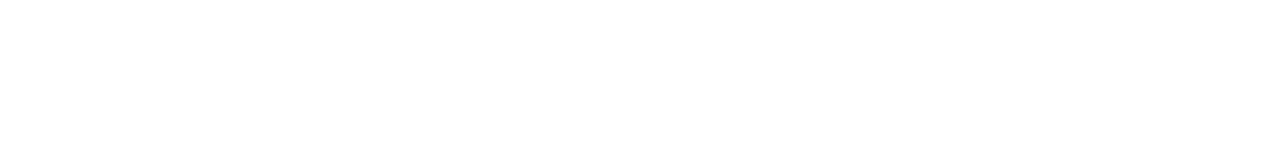
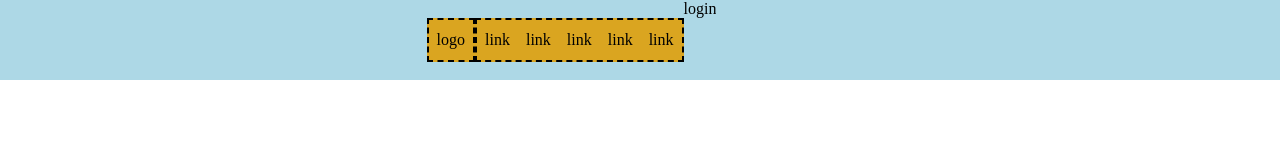
Before and after one commit to AleDelCampo/htmlcss-struttura-discord, a plain HTML site: page index.html in a window 1280 px wide. Drawn offline with Linux system fonts and the light colour scheme.

Commit message:
creato header

```diff
--- a/index.html
+++ b/index.html
@@ -6,7 +6,46 @@
     <link rel="stylesheet" href="style.css">
     <title>Document</title>
 </head>
+
+
 <body>
+
+    <header>
+    <div class="navbar">
+
+        <span class="nav-items">
+            logo
+        </span>
+
+        <ul class="nav-items">
+            <li>link</li>
+            <li>link</li>
+            <li>link</li>
+            <li>link</li>
+            <li>link</li>
+        </ul>
+
+        <span class="nav-items1">
+            login
+        </span>
+
+    </div>
+    <header>
+
+
+
+
+
+
+
+
+
+
+
+
+
+
+
 
 </body>
 </html>
--- a/style.css
+++ b/style.css
@@ -3,3 +3,35 @@
     padding: 0;
     box-sizing: border-box;
 }
+
+header{
+    display: flex;
+    height: 80px;
+    width: 100%;
+    background-color: #add8e6;
+}
+
+.navbar{
+    display: flex;
+    margin-left: 33.33%;
+}
+
+.nav-items{
+    display: flex;
+    align-self: center;
+    align-items: center;
+    border: black dashed 2px;
+    background-color: #daa520;
+    width: 100%;
+    height: 44px;
+    padding: 8px;
+    justify-content: space-around;
+
+}
+
+
+
+ul{
+    gap: 1em;
+    list-style-type: none;
+}
```
